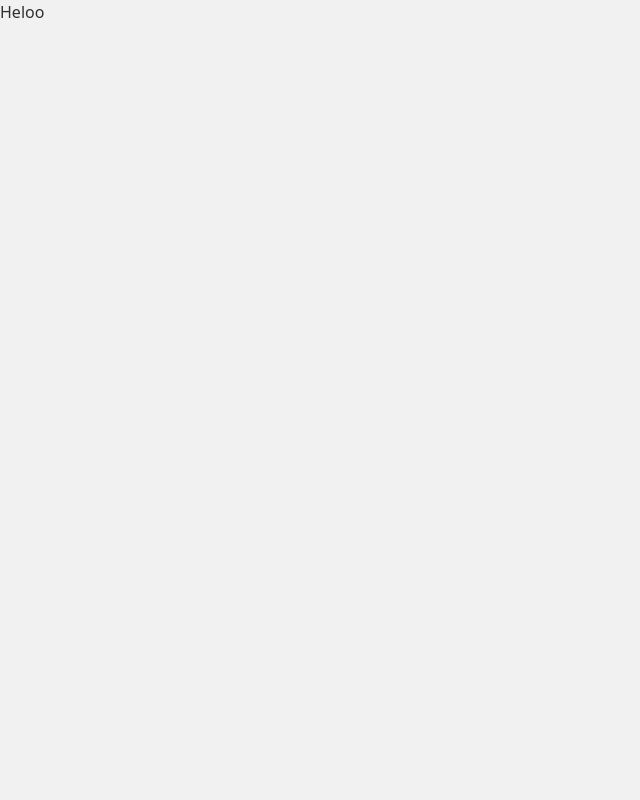
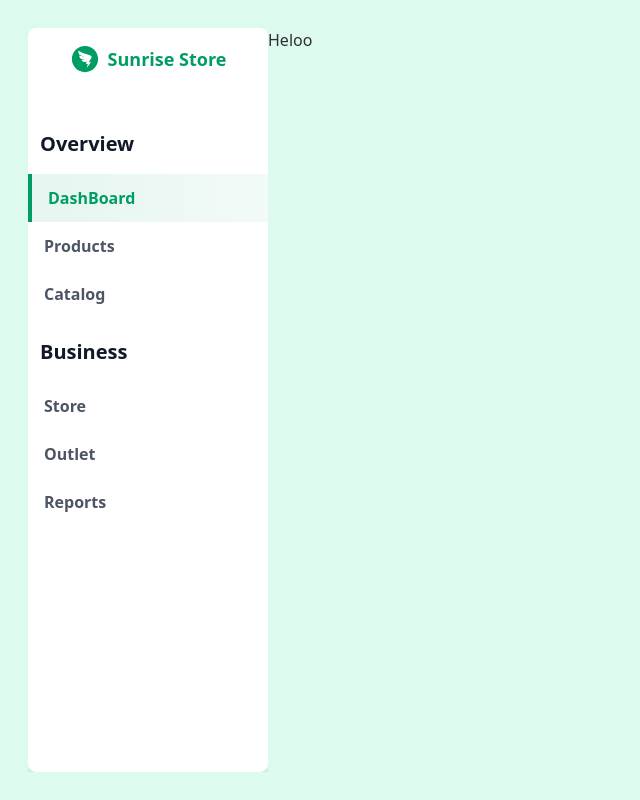
Before and after one commit to tausifabid12/sunrise_store, a Next.js app: page / in a window 1280 px wide. Shown: the whole page, without its empty margins (0-640 px from the left). Built offline with nearby package versions, Linux system fonts and the light colour scheme.

Commit message:
product page table and data added

```diff
--- /dev/null
+++ b/components/ProductTable/ProductTable.jsx
@@ -0,0 +1,32 @@
+import Image from 'next/image';
+import React from 'react';
+import { FaEllipsisH, FaEllipsisV } from 'react-icons/fa';
+import TableRow from './TableRow';
+
+const ProductTable = ({ data }) => {
+  return (
+    <div className="container p-2 mx-auto sm:p-4 text-gray-700">
+      <div className="overflow-x-auto">
+        <table className="min-w-full text-xs lg:text-md font-bold border-separate border-spacing-y-3">
+          <thead className="bg-transparent text-md lg:text-lg font-bold text-primary">
+            <tr className="text-center">
+              {/* <th className="p-3">No.</th> */}
+              <th className="p-3">Image</th>
+              <th className="p-3">Name</th>
+              <th className="p-3 ">Description</th>
+              <th className="p-3">Price</th>
+              <th className="p-3">Actions</th>
+            </tr>
+          </thead>
+          <tbody>
+            {data.map((item) => (
+              <TableRow key={item?._id} data={item} />
+            ))}
+          </tbody>
+        </table>
+      </div>
+    </div>
+  );
+};
+
+export default ProductTable;
--- /dev/null
+++ b/components/ProductTable/TableRow.jsx
@@ -0,0 +1,39 @@
+import Image from 'next/image';
+import React from 'react';
+import { FaEllipsisH } from 'react-icons/fa';
+
+const TableRow = ({ data }) => {
+  const { price, image, description, Product_name } = data;
+  return (
+    <tr className="h-20 border-b border-opacity-50 border-primary text-gray-600 bg-white rounded-t-lg py-3 text-[15px] mt-2 text-center shadow-sm">
+      {/* <td className="p-3">
+          <p>97412378923</p>
+        </td> */}
+      <td className="p-3">
+        <Image
+          className="rounded-xl"
+          src={image}
+          height={70}
+          width={70}
+          alt={Product_name}
+        />
+      </td>
+      <td className="p-3">
+        <p>{Product_name}</p>
+      </td>
+      <td className="p-3">
+        <p className="truncate text-sm text-gray-500">{description}</p>
+      </td>
+      <td className="p-3 ">
+        <p>${price}</p>
+      </td>
+      <td className="p-3 text-gray-900">
+        <span>
+          <FaEllipsisH size={20} className="ml-5" />
+        </span>
+      </td>
+    </tr>
+  );
+};
+
+export default TableRow;
--- /dev/null
+++ b/hooks/UseActiveLink.js
@@ -0,0 +1,18 @@
+const { useRouter } = require('next/router');
+const { useState, useEffect } = require('react');
+
+const UseActiveLink = (href) => {
+  const [isActive, setIsActive] = useState(false);
+  const router = useRouter();
+  useEffect(() => {
+    if (router.asPath === href) {
+      setIsActive(true);
+    } else {
+      setIsActive(false);
+    }
+  }, [router.asPath, href, isActive]);
+
+  return [isActive];
+};
+
+export default UseActiveLink;
--- a/layout/MainLayout.jsx
+++ b/layout/MainLayout.jsx
@@ -1,11 +1,65 @@
-import React from 'react';
+import UseActiveLink from '@/hooks/UseActiveLink';
+import Head from 'next/head';
+import Link from 'next/link';
+import React, { useState } from 'react';
+import { AiFillDingtalkCircle } from 'react-icons/ai';
 
-const MainLayout = () => {
+const MainLayout = ({ title, children }) => {
+  const [currentLink, setCurrentLink] = useState('/');
+  const [isLinkActive] = UseActiveLink(currentLink);
+  const links = [
+    {
+      id: 1,
+      title: 'DashBoard',
+      icon: <AiFillDingtalkCircle size={30} />,
+      href: '/',
+    },
+    {
+      id: 2,
+      title: 'Products',
+      icon: <AiFillDingtalkCircle size={30} />,
+      href: '/products',
+    },
+    {
+      id: 3,
+      title: 'Catalog',
+      icon: <AiFillDingtalkCircle size={30} />,
+      href: '/catalog',
+    },
+    {
+      id: 4,
+      title: 'Store',
+      icon: <AiFillDingtalkCircle size={30} />,
+      href: '/store',
+    },
+    {
+      id: 5,
+      title: 'Outlet',
+      icon: <AiFillDingtalkCircle size={30} />,
+      href: '/outlet',
+    },
+    {
+      id: 6,
+      title: 'Reports',
+      icon: <AiFillDingtalkCircle size={30} />,
+      href: '/reports',
+    },
+  ];
+
+  console.log(isLinkActive, currentLink);
   return (
-    <div className="drawer drawer-mobile">
+    <>
+      <Head>
+        <title>{title ? title : 'Sunrise Store'}</title>
+        <meta name="description" content="Generated by create next app" />
+        <meta name="viewport" content="width=device-width, initial-scale=1" />
+        <link rel="icon" href="/favicon.ico" />
+      </Head>
+      <div className="drawer drawer-mobile bg-secondary p-7">
         <input id="sideBar" type="checkbox" className="drawer-toggle" />
         <div className="drawer-content ">
           {/* <!-- Page content here --> */}
+          {children}
           <label
             htmlFor="sideBar"
             className="btn btn-primary drawer-button lg:hidden"
@@ -15,17 +69,59 @@ const MainLayout = () => {
         </div>
         <div className="drawer-side">
           <label htmlFor="sideBar" className="drawer-overlay"></label>
-        <ul className="menu p-4 w-80 bg-base-100 text-base-content">
+          <div className=" py-4 w-60 bg-white rounded-lg shadow-md text-base-content">
             {/* <!-- Sidebar content here --> */}
-          <li>
-            <a>Sidebar Item 1</a>
-          </li>
-          <li>
-            <a>Sidebar Item 2</a>
-          </li>
-        </ul>
+            <Link
+              href="/"
+              className=" flex items-center justify-center text-primary space-x-2"
+            >
+              <span className="">
+                <AiFillDingtalkCircle size={30} />
+              </span>
+              <p className="text-lg font-bold">Sunrise Store</p>
+            </Link>
+            <div className="mt-14">
+              <p className="font-semibold text-xl text-gray-900 pl-3 pb-4">
+                Overview
+              </p>
+              {links.slice(0, 3).map((link) => (
+                <Link
+                  href={link.href}
+                  onClick={() => setCurrentLink(link.href)}
+                  key={link?.id}
+                  className={`w-full px-4 block  font-semibold text-left py-3 transition-all duration-200 ${
+                    isLinkActive && currentLink === link.href
+                      ? 'bg-gradient-to-r from-primary/10 to-primary/5  border-l-4 border-primary text-primary'
+                      : 'bg-transparent text-gray-600'
+                  }`}
+                >
+                  {link?.title}
+                </Link>
+              ))}
+            </div>
+            <div className="mt-5">
+              <p className="font-semibold text-xl text-gray-900 pl-3 pb-4">
+                Business
+              </p>
+              {links.slice(3, 6).map((link) => (
+                <Link
+                  href={link.href}
+                  onClick={() => setCurrentLink(link.href)}
+                  key={link?.id}
+                  className={`w-full px-4 block  font-semibold text-left py-3 transition-all duration-200 ${
+                    isLinkActive && currentLink === link.href
+                      ? 'bg-gradient-to-r from-primary/10 to-primary/5  border-l-4 border-primary text-primary'
+                      : 'bg-transparent text-gray-600'
+                  }`}
+                >
+                  {link?.title}
+                </Link>
+              ))}
             </div>
           </div>
+        </div>
+      </div>
+    </>
   );
 };
 
--- a/next.config.js
+++ b/next.config.js
@@ -1,6 +1,9 @@
 /** @type {import('next').NextConfig} */
 const nextConfig = {
   reactStrictMode: true,
-}
+  images: {
+    domains: ['images.unsplash.com'],
+  },
+};
 
-module.exports = nextConfig
+module.exports = nextConfig;
--- a/package.json
+++ b/package.json
@@ -12,9 +12,11 @@
     "daisyui": "^2.51.3",
     "eslint": "8.35.0",
     "eslint-config-next": "13.2.4",
+    "js-cookie": "^3.0.1",
     "next": "13.2.4",
     "react": "18.2.0",
-    "react-dom": "18.2.0"
+    "react-dom": "18.2.0",
+    "react-icons": "^4.8.0"
   },
   "devDependencies": {
     "autoprefixer": "^10.4.14",
--- a/pages/index.js
+++ b/pages/index.js
@@ -1,17 +1,11 @@
-import Head from 'next/head';
+import MainLayout from '@/layout/MainLayout';
 
 export default function Home() {
   return (
-    <>
-      <Head>
-        <title>Create Next App</title>
-        <meta name="description" content="Generated by create next app" />
-        <meta name="viewport" content="width=device-width, initial-scale=1" />
-        <link rel="icon" href="/favicon.ico" />
-      </Head>
+    <MainLayout title="Home">
       <main>
         <h1>Heloo</h1>
       </main>
-    </>
+    </MainLayout>
   );
 }
--- /dev/null
+++ b/pages/products.js
@@ -0,0 +1,83 @@
+import MainLayout from '@/layout/MainLayout';
+import React from 'react';
+import { FaTimesCircle } from 'react-icons/fa';
+import { BiSearchAlt, BiSearchAlt2 } from 'react-icons/bi';
+import ProductTable from '@/components/ProductTable/ProductTable';
+
+const products = ({ data }) => {
+  console.log(data);
+  return (
+    <MainLayout>
+      <div className="px-5">
+        <div className="flex items-center justify-between">
+          <p className="text-4xl font-bold text-primary">Products</p>
+          <div className="ml-5  hidden md:flex   items-center bg-white rounded-lg mx-24">
+            <span className={`text-primary ml-5 mr-2`}>
+              <BiSearchAlt2 size={23} />
+            </span>
+            <input
+              type="text"
+              //   onChange={(e) => setSearchTerm(e.target.value.toLowerCase())}
+              placeholder="Search For Your Favorite Tracks"
+              className="w-full lg:w-96 h-10 bg-transparent  placeholder:text-gray-400 outline-none border-none ring-0"
+            />
+            {/* <span
+              onClick={() => setIsSearched(!isSearched)}
+              className={`${
+                isSearched ? 'block' : 'hidden'
+              } text-white/80 mr-2 cursor-pointer`}
+            >
+              <FaTimesCircle size={25} />
+            </span> */}
+          </div>
+          <button className="btn btn-primary text-white">
+            Add New Product
+          </button>
+        </div>
+        {/* -------------- */}
+        <div className="flex items-center justify-between bg-white py-3 px-5 mt-10 shadow-md rounded-lg">
+          <h6 className="text-gray-900 font-semibold">All Products</h6>
+          <div className="flex items-center space-x-5">
+            <select className="select select-bordered  select-sm w-20">
+              <option disabled selected>
+                Sort
+              </option>
+              <option>Han Solo</option>
+              <option>Greedo</option>
+            </select>
+            <select className="select select-bordered  select-sm w-20">
+              <option disabled selected>
+                20
+              </option>
+              <option>Han Solo</option>
+              <option>Greedo</option>
+            </select>
+          </div>
+        </div>
+        {/* table */}
+        <ProductTable data={data} />
+      </div>
+    </MainLayout>
+  );
+};
+
+// http://localhost:5000/products
+
+export async function getServerSideProps() {
+  //getting song data
+  const res = await fetch(`http://localhost:5000/products`, {
+    // headers: {
+    //   authorization: `bearer ${localStorage.getItem('sunriseAccess')}`,
+    // },
+  });
+  const products = await res.json();
+  console.log(products);
+
+  return {
+    props: {
+      data: products.data,
+    },
+  };
+}
+
+export default products;
--- a/tailwind.config.js
+++ b/tailwind.config.js
@@ -17,9 +17,9 @@ module.exports = {
     themes: [
       {
         mytheme: {
-          primary: '#84cc16',
+          primary: '#009d63',
 
-          secondary: '#26e134',
+          secondary: '#ddfaef',
 
           accent: '#f5e0de',
 
```
Also changed, not shown: 1 other file (tests, documents, lock files or other folders). Lines whose indentation alone changed are shown as unchanged.
